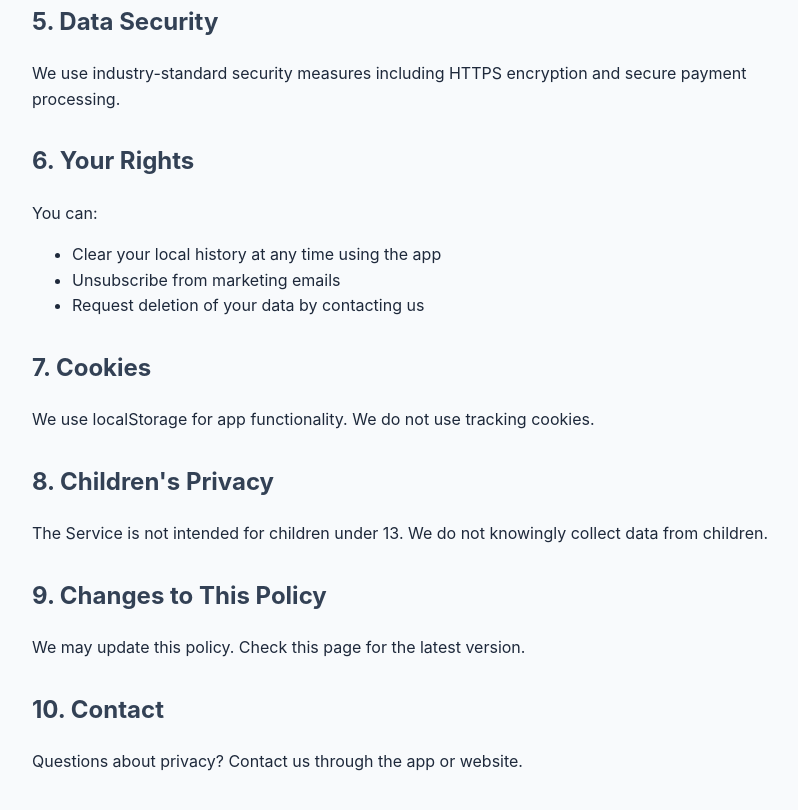
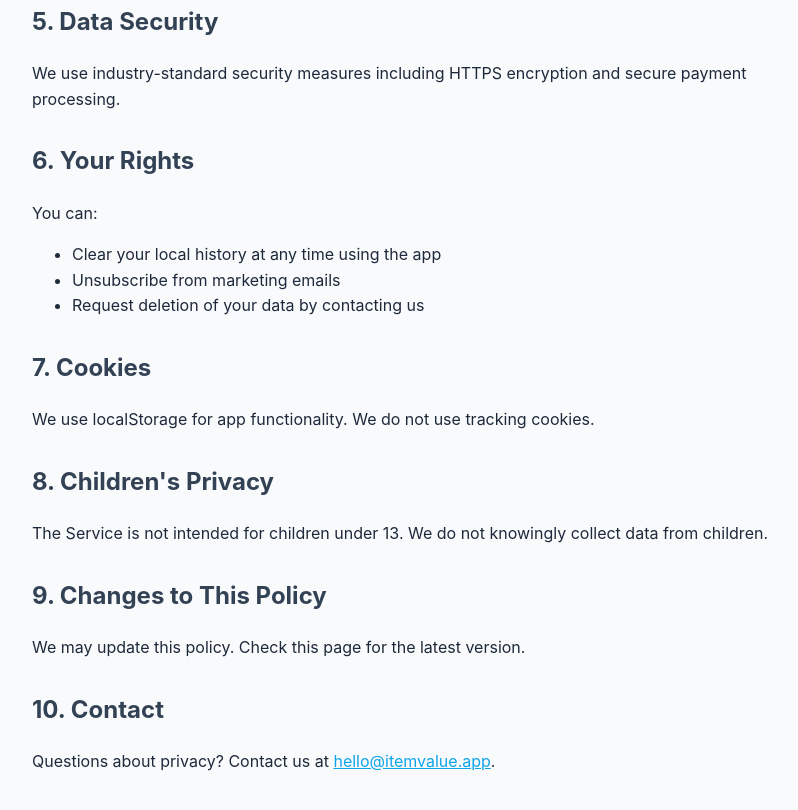
Before and after one commit to jhines160/itemvalue-app, a website: page privacy.html in a window 1280 px wide. Shown: the part 1156-1966 px from the top of the page, without its empty margins (208-1006 px from the left). Drawn offline with Linux system fonts and the light colour scheme.

Commit message:
Update privacy.html

```diff
--- a/privacy.html
+++ b/privacy.html
@@ -3,7 +3,8 @@
 <head>
     <meta charset="UTF-8">
     <meta name="viewport" content="width=device-width, initial-scale=1.0">
-    <title>Privacy Policy - Is This Worth Selling?</title>
+    <meta name="description" content="Item Value privacy policy. Learn how we collect, use, and protect your data including item descriptions, email, and payment information processed through Stripe.">
+    <title>Privacy Policy - Item Value</title>
     <style>
         body {
             font-family: -apple-system, BlinkMacSystemFont, 'Segoe UI', Roboto, sans-serif;
@@ -88,6 +89,6 @@
     <p>We may update this policy. Check this page for the latest version.</p>
 
     <h2>10. Contact</h2>
-    <p>Questions about privacy? Contact us through the app or website.</p>
+    <p>Questions about privacy? Contact us at <a href="mailto:hello@itemvalue.app">hello@itemvalue.app</a>.</p>
 </body>
 </html>
```
